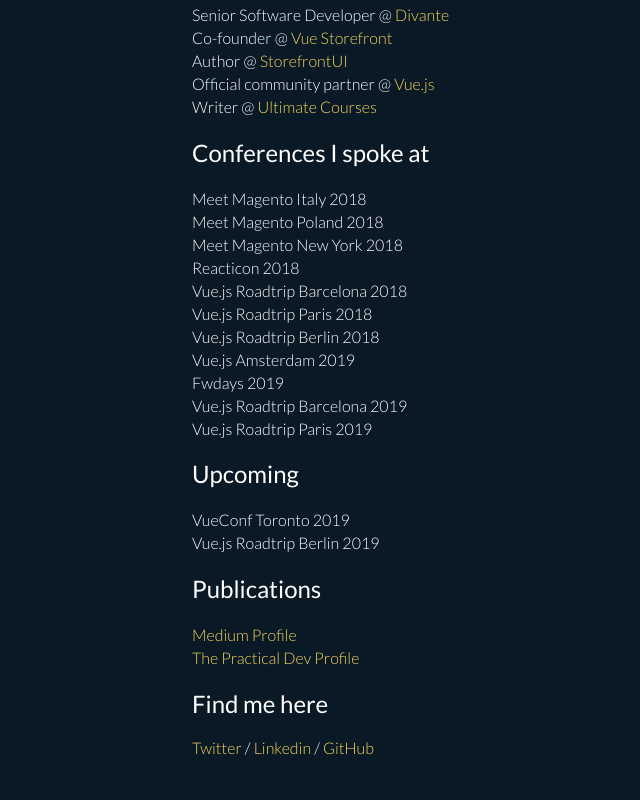
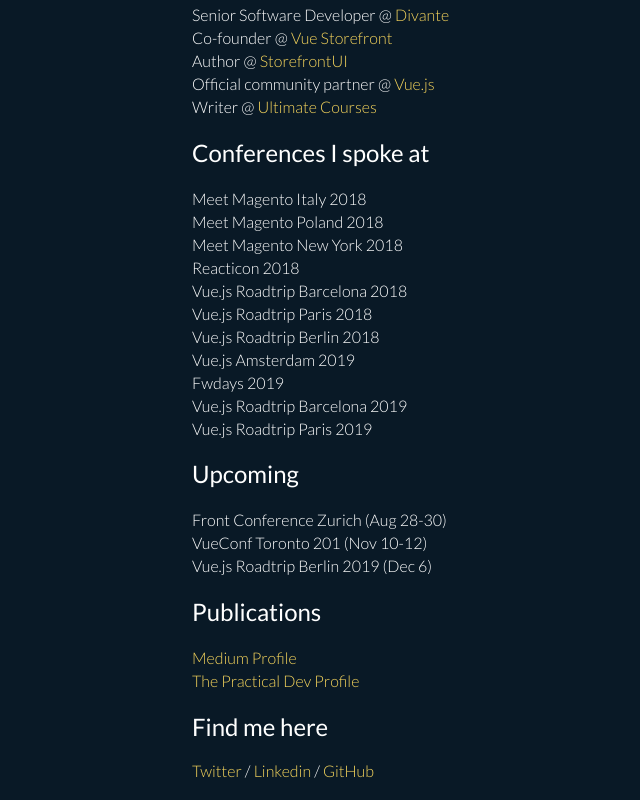
Before and after one commit to filrak/filrak, a plain HTML site: page index.html in a window 1280 px wide. Shown: the part 522-1322 px from the top of the page, without its empty margins (248-888 px from the left). Before the commit the page ends 1299 px from the top, so only its background shows below. Drawn offline with Linux system fonts and the light colour scheme.

Commit message:
Update confs

```diff
--- a/index.html
+++ b/index.html
@@ -86,8 +86,9 @@
     </ul>
     <h2>Upcoming</h2>
     <ul>
-      <li>VueConf Toronto 2019</li>
-      <li>Vue.js Roadtrip Berlin 2019</li>
+      <li>Front Conference Zurich (Aug 28-30)</li>
+      <li>VueConf Toronto 201 (Nov 10-12)</li>
+      <li>Vue.js Roadtrip Berlin 2019 (Dec 6)</li>
     </ul>
     <h2>Publications</h2>
     <ul>
```
